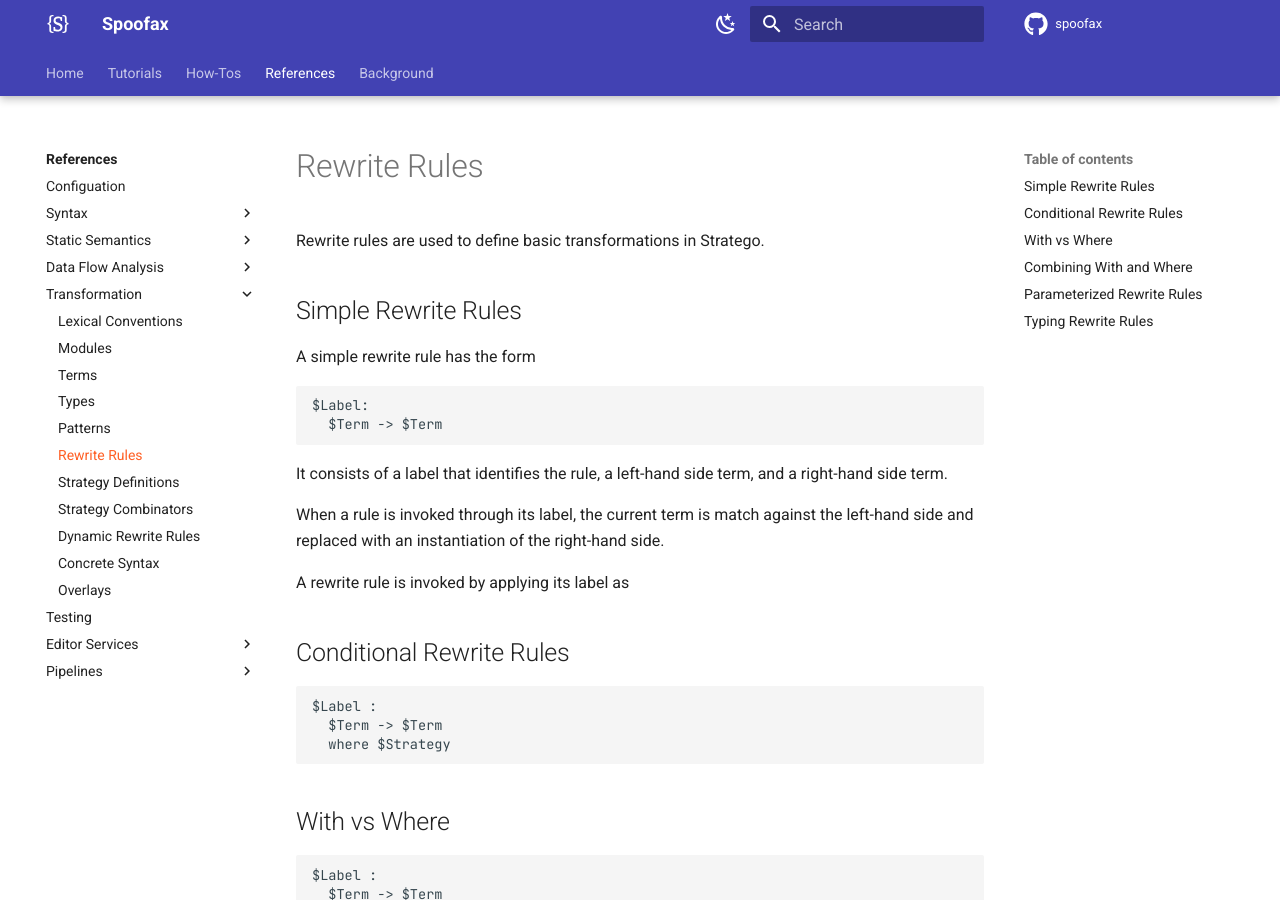
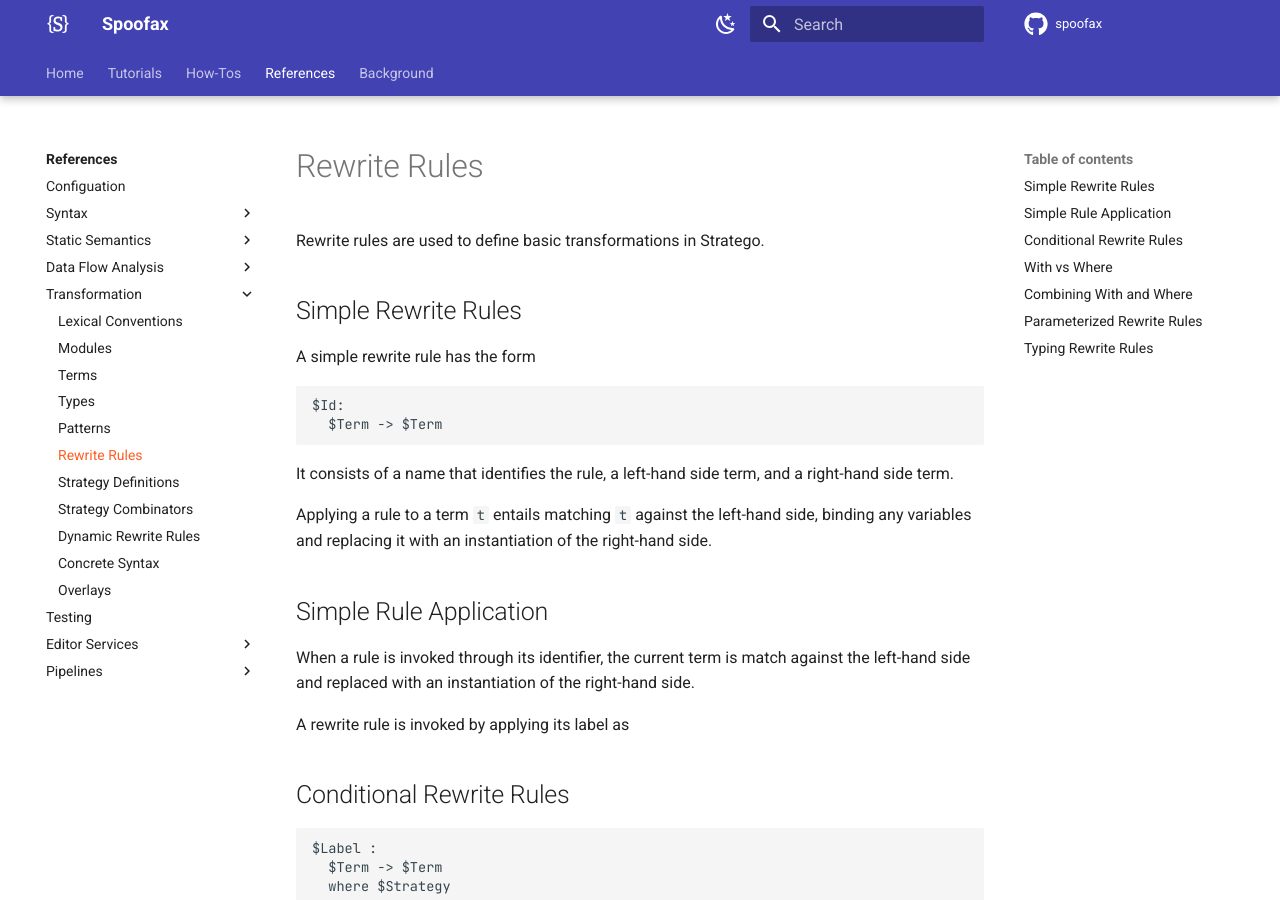
Before and after one commit to pdmosses/metaborg.github.io, an MkDocs documentation site: the page built from docs/references/stratego/rewrite-rules.md, in a window 1280 px wide and 900 px high. Built offline with MkDocs 1.6.1 and Material for MkDocs 9.7.7, drawn with Linux system fonts in a browser that asks for light colours; comment, search, counter and statistics services are not loaded.

Commit message:
rewrite rules

````diff
--- a/docs/references/stratego/rewrite-rules.md
+++ b/docs/references/stratego/rewrite-rules.md
@@ -7,13 +7,17 @@ Rewrite rules are used to define basic transformations in Stratego.
 A simple rewrite rule has the form
 
 ```stratego
-$Label:
+$Id:
   $Term -> $Term
 ```
 
-It consists of a label that identifies the rule, a left-hand side term, and a right-hand side term.
+It consists of a name that identifies the rule, a left-hand side term, and a right-hand side term.
 
-When a rule is invoked through its label, the current term is match against the left-hand side and replaced with an instantiation of the right-hand side.
+Applying a rule to a term `t` entails matching `t` against the left-hand side, binding any variables and replacing it with an instantiation of the right-hand side.
+
+## Simple Rule Application
+
+When a rule is invoked through its identifier, the current term is match against the left-hand side and replaced with an instantiation of the right-hand side.
 
 A rewrite rule is invoked by applying its label as
 
````
